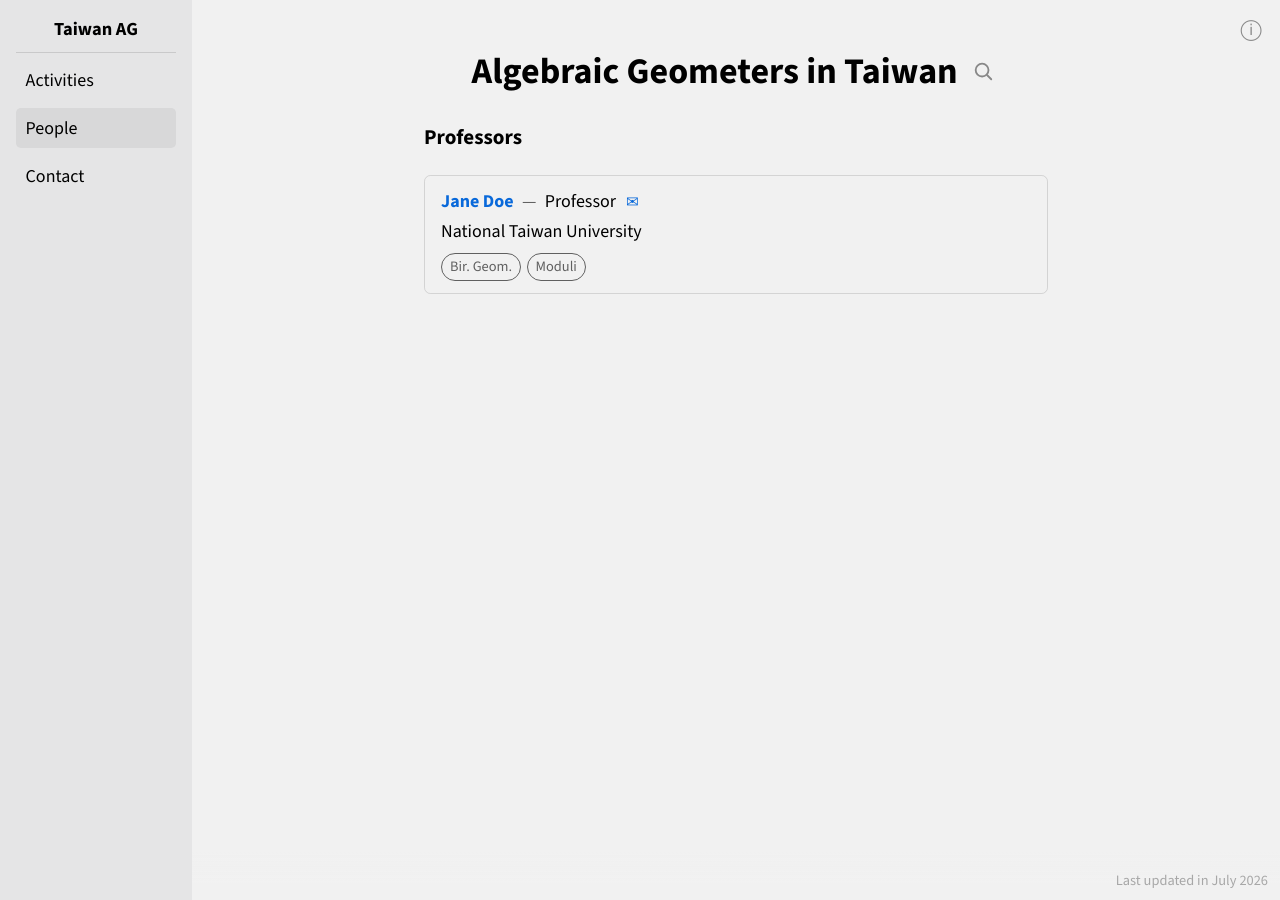
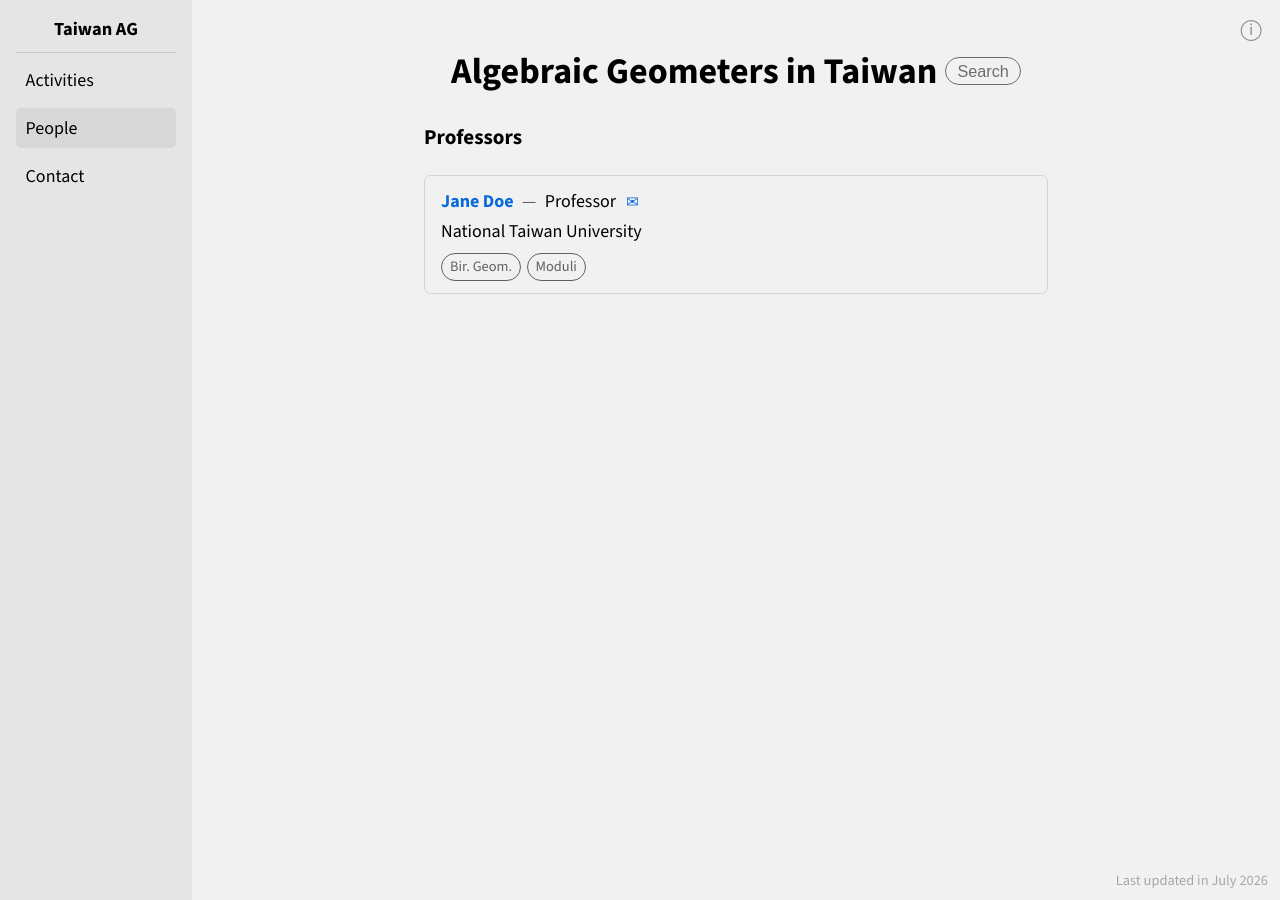
Before and after one commit to taiwan-ag/taiwan-ag.github.io, a Jekyll site: the page built from people.md, in a window 1280 px wide. Built offline with Jekyll 4.4.1, drawn with Linux system fonts in a browser that asks for light colours.

Commit message:
Restyle People search toggle as a pill button
Replaces the magnifying-glass icon button next to the People heading
with a "Search" button in the same pill/outline style as Add Event,
keeping an accent-colored highlight while the filter bar is open.

Co-Authored-By: Claude Sonnet 5 <noreply@anthropic.com>
Claude-Session: https://claude.ai/code/session_01CDqFb2Z8FMf5rmCnQRfzqs

```diff
--- a/assets/css/main.css
+++ b/assets/css/main.css
@@ -374,22 +374,20 @@ h2 {
   margin: 0;
 }
 
-/* Generic small icon button, sized/colored like .info-toggle but
-   positioned inline rather than fixed. */
-.icon-button {
-  display: inline-flex;
-  align-items: center;
-  justify-content: center;
-  background: none;
-  border: none;
-  color: #888;
-  cursor: pointer;
-  padding: 0.4rem;
+/* Overrides .button's block/auto-margin centering, which fights the
+   flex layout here -- the search toggle should sit inline with the
+   heading, not centered on its own line. */
+.people-heading .button {
+  display: inline-block;
+  margin: 0;
 }
 
-.icon-button:hover,
-.icon-button.active {
+/* Stays highlighted (not just on hover) while the filter bar it
+   controls is open, so its state is visible at a glance. */
+.people-heading .button.active {
+  border-color: var(--accent-color);
   color: var(--accent-color);
+  opacity: 1;
 }
 
 /* People page: filter bar above the card list (assets/js/people-filter.js
--- a/people.md
+++ b/people.md
@@ -10,12 +10,7 @@ permalink: /people/
 
 <div class="people-heading">
   <h1>{{ page.heading }}</h1>
-  <button type="button" id="people-search-toggle" class="icon-button" aria-label="Toggle search and filters" aria-expanded="false" aria-controls="people-filters">
-    <svg width="22" height="22" viewBox="0 0 24 24" fill="none" stroke="currentColor" stroke-width="2" stroke-linecap="round" stroke-linejoin="round" aria-hidden="true">
-      <circle cx="11" cy="11" r="7"></circle>
-      <line x1="21" y1="21" x2="16.65" y2="16.65"></line>
-    </svg>
-  </button>
+  <button type="button" id="people-search-toggle" class="button" aria-expanded="false" aria-controls="people-filters">Search</button>
 </div>
 
 <div class="people-filters" id="people-filters" hidden>
```
